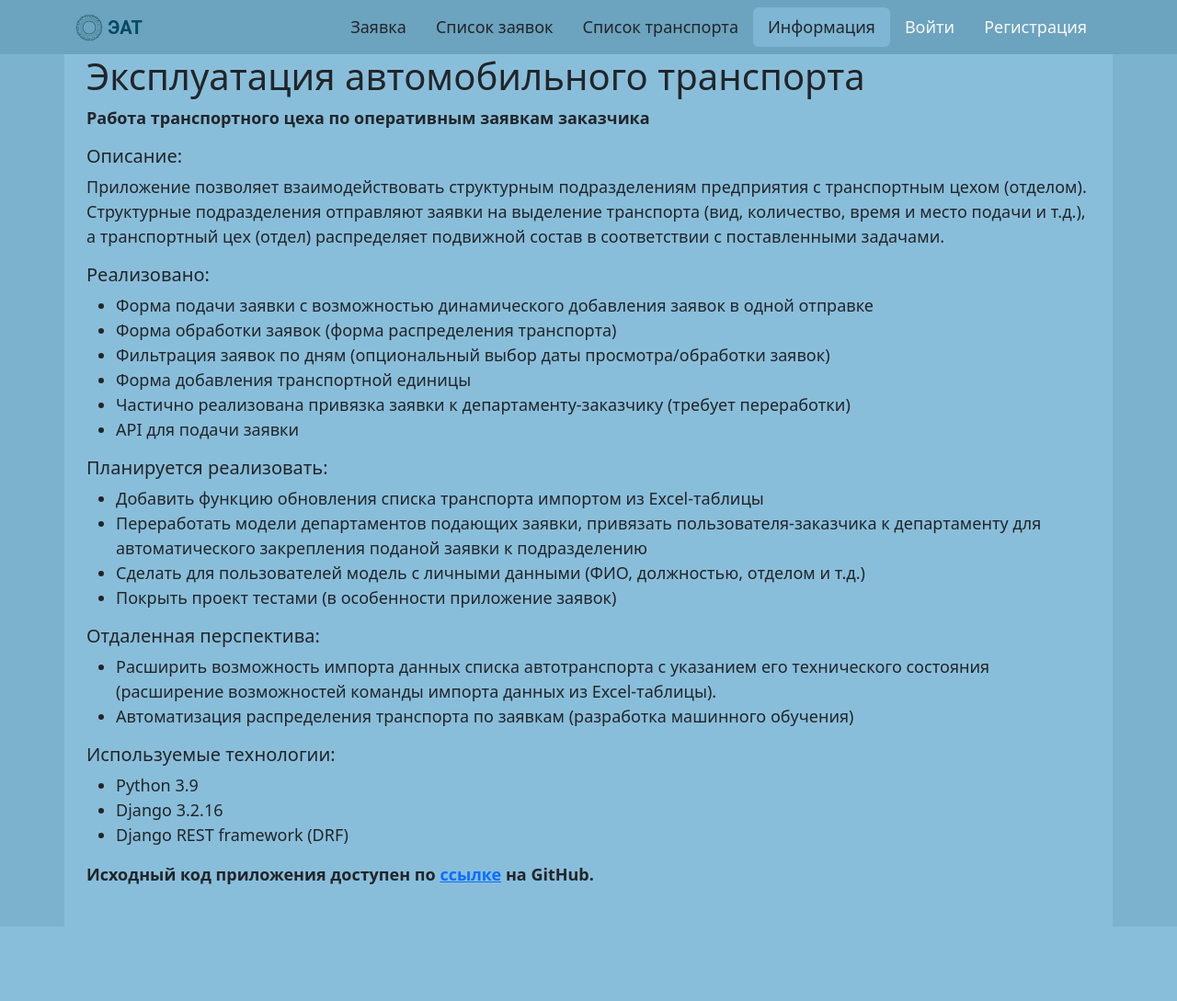
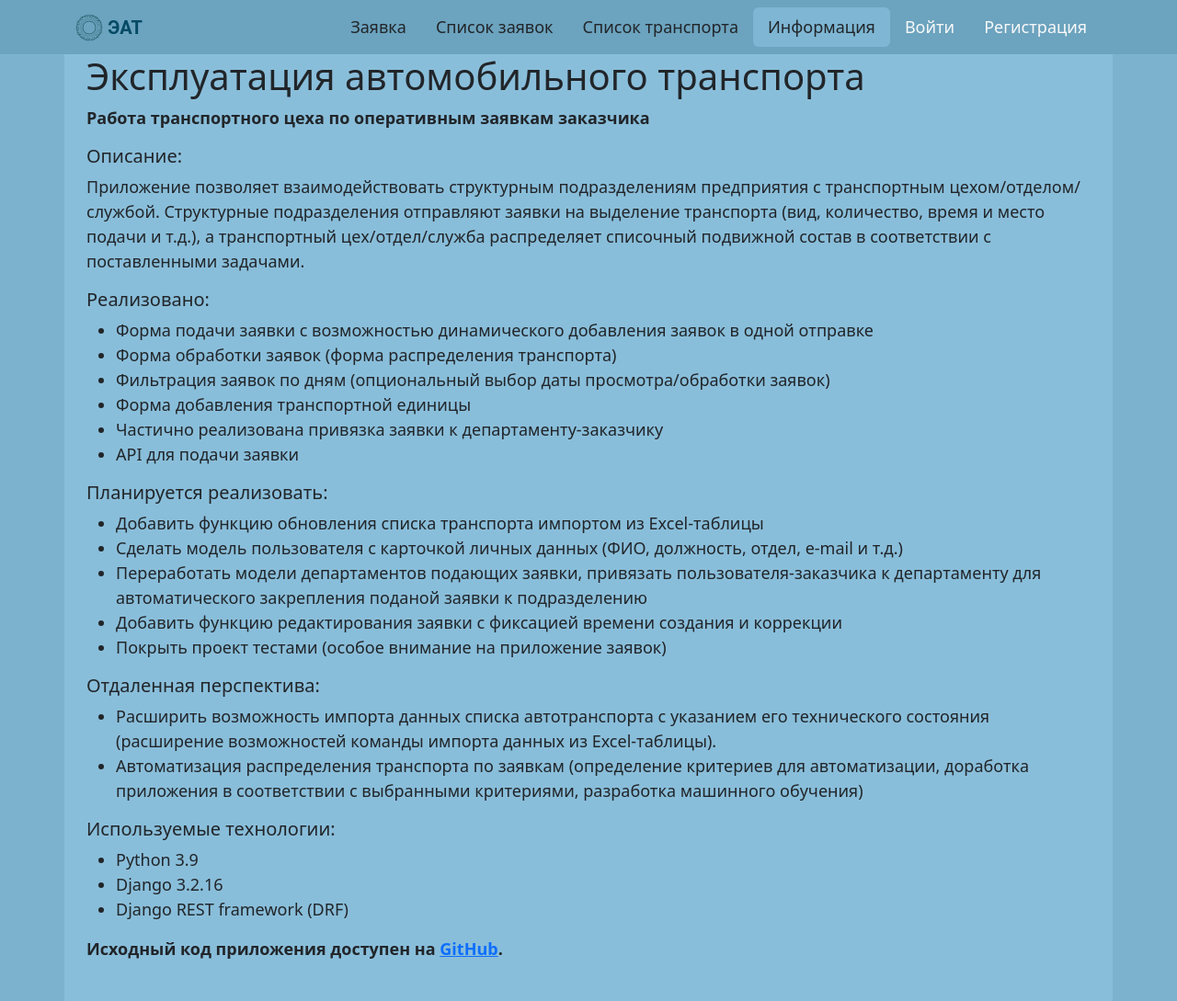
Before and after one commit to epatage/operation_of_automobile_transport, a Django app: page /about/ in a window 1280 px wide. Shown: the whole page at 92% size. Before the commit the page ends 1008 px from the top, so only its background shows below. Run offline with Django 3.2, Linux system fonts and the light colour scheme; some libraries are stand-ins or nearby versions.

Commit message:
Изменения на странице "Информация" и файла README.

```diff
--- a/oat/templates/about/info.html
+++ b/oat/templates/about/info.html
@@ -9,8 +9,8 @@
       </p>
       <p>
         <h5>Описание:</h5>
-      Приложение позволяет взаимодействовать структурным подразделениям предприятия с транспортным цехом (отделом).
-      Структурные подразделения отправляют заявки на выделение транспорта (вид, количество, время и место подачи и т.д.), а транспортный цех (отдел) распределяет подвижной состав в соответствии с поставленными задачами.
+      Приложение позволяет взаимодействовать структурным подразделениям предприятия с транспортным цехом/отделом/службой.
+      Структурные подразделения отправляют заявки на выделение транспорта (вид, количество, время и место подачи и т.д.), а транспортный цех/отдел/служба распределяет списочный подвижной состав в соответствии с поставленными задачами.
       </p>
       <div class="text">
         <h5>Реализовано:</h5>
@@ -28,7 +28,7 @@
             Форма добавления транспортной единицы
           </li>
           <li>
-            Частично реализована привязка заявки к департаменту-заказчику (требует переработки)
+            Частично реализована привязка заявки к департаменту-заказчику
           </li>
           <li>
             API для подачи заявки
@@ -42,13 +42,16 @@
             Добавить функцию обновления списка транспорта импортом из Excel-таблицы
           </li>
           <li>
+            Сделать модель пользователя с карточкой личных данных (ФИО, должность, отдел, e-mail и т.д.)
+          </li>
+          <li>
             Переработать модели департаментов подающих заявки, привязать пользователя-заказчика к департаменту для автоматического закрепления поданой заявки к подразделению
           </li>
           <li>
-            Сделать для пользователей модель с личными данными (ФИО, должностью, отделом и т.д.)
+            Добавить функцию редактирования заявки с фиксацией времени создания и коррекции
           </li>
           <li>
-            Покрыть проект тестами (в особенности приложение заявок)
+            Покрыть проект тестами (особое внимание на приложение заявок)
           </li>
         </ul>
       </div>
@@ -59,7 +62,7 @@
             Расширить возможность импорта данных списка автотранспорта с указанием его технического состояния (расширение возможностей команды импорта данных из Excel-таблицы).
           </li>
           <li>
-            Автоматизация распределения транспорта по заявкам (разработка машинного обучения)
+            Автоматизация распределения транспорта по заявкам (определение критериев для автоматизации, доработка приложения в соответствии с выбранными критериями, разработка машинного обучения)
           </li>
         </ul>
       </div>
@@ -79,8 +82,8 @@
       </div>
       <div>
         <p class="fw-bold">
-          Исходный код приложения доступен по
-          <a href="https://github.com/epatage/operation_of_automobile_transport" target="_blank">ссылке</a> на GitHub.
+          Исходный код приложения доступен на
+          <a href="https://github.com/epatage/operation_of_automobile_transport" target="_blank">GitHub</a>.
         </p>
       </div>
       <br>
```
Also changed, not shown: README.md.
